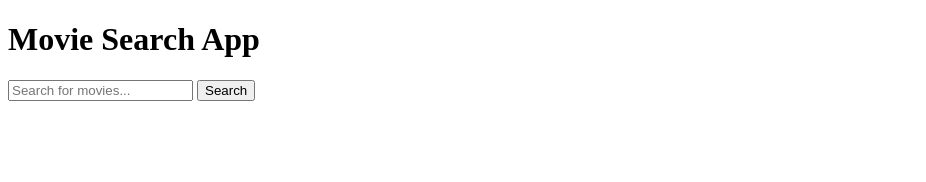
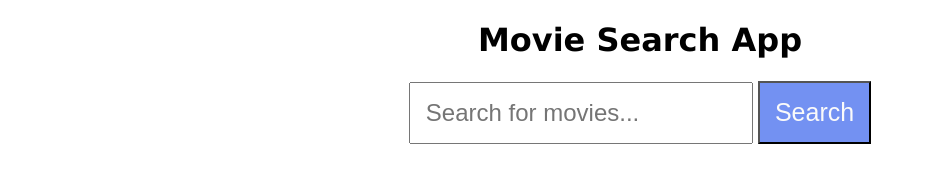
Before and after one commit to PDM-03/movie-search-app, a plain HTML site: page index.html in a window 1280 px wide. Shown: the whole page, without its empty margins (0-926 px from the left). Drawn offline with Linux system fonts and the light colour scheme.

Commit message:
Added styling

```diff
--- a/index.html
+++ b/index.html
@@ -7,10 +7,16 @@
     <title>Movie Search App</title>
 </head>
 <body>
-    <div>
-        <h1>Movie Search App</h1>
-        <input type="text" id="movieSearch" placeholder="Search for movies...">
-        <button id="searchButton">Search</button>
+    <div class="header-container">
+        <div class="editH1">
+            <h1>Movie Search App</h1>
+        </div>
+
+        <div class="search-container">
+            <input type="text" id="movieSearch" placeholder="Search for movies...">
+            <button id="searchButton">Search</button>
+        </div>
+
         <div id="results"></div>
     </div>
     <div id="results"></div> <!--JavaScript will create HTML elements in the background to fill this because of id="results"-->
--- a/styles/stylesheet.css
+++ b/styles/stylesheet.css
@@ -1,3 +1,26 @@
+.header-container {
+    text-align: center;
+    font-family: Verdana, Geneva, Tahoma, sans-serif;
+
+}
+
+.header-container button {
+    color: #fafafa;
+    background-color: #2352eba2;
+    font-size: 25px;
+    cursor: pointer;
+    padding: 15px;
+}
+
+.header-container button:hover {
+    background-color: #2352eb;
+}
+
+.header-container input {
+    font-size: 24px;
+    padding: 15px;
+}
+
 #results {
     display: flex;
     flex-wrap: wrap;
@@ -8,6 +31,7 @@
     width: 200px;
     padding: 10px;
     border: 1px solid #ccc;
+    margin: 25px 0 0 0;
 }
 
 .movie-card img {
```
